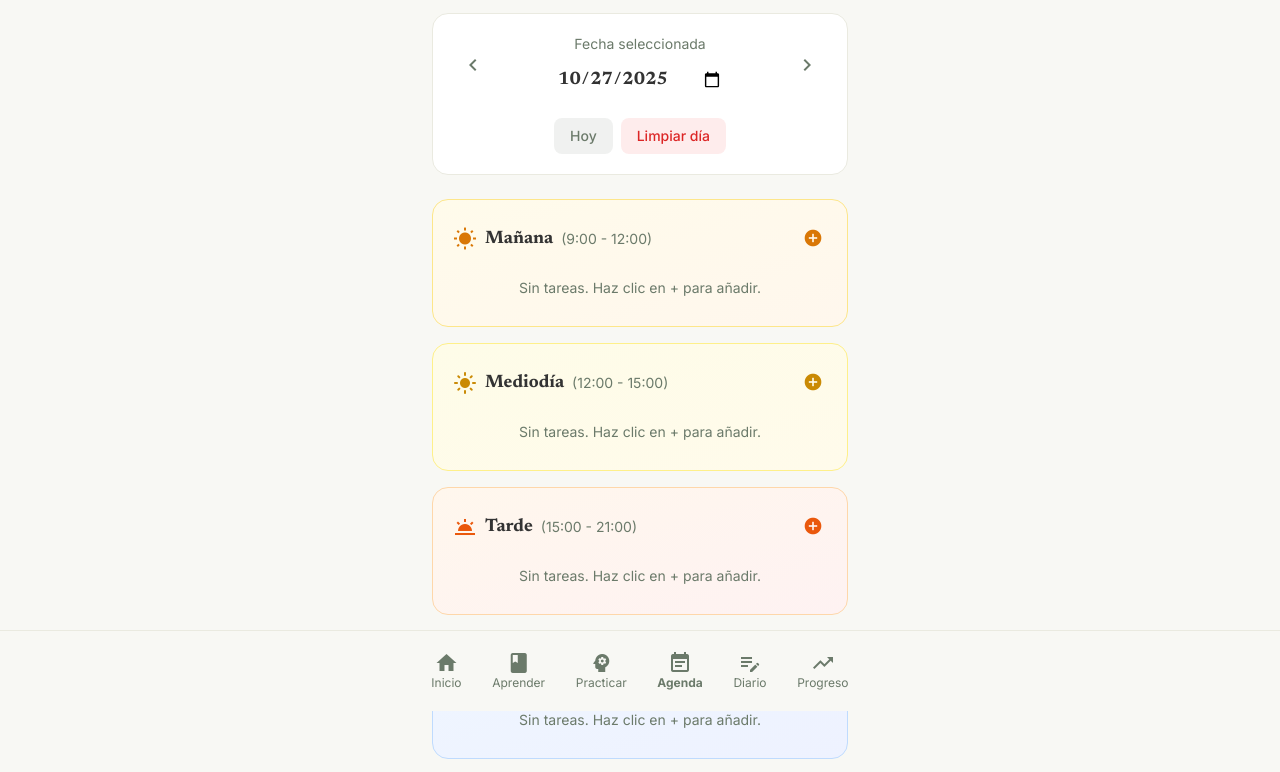
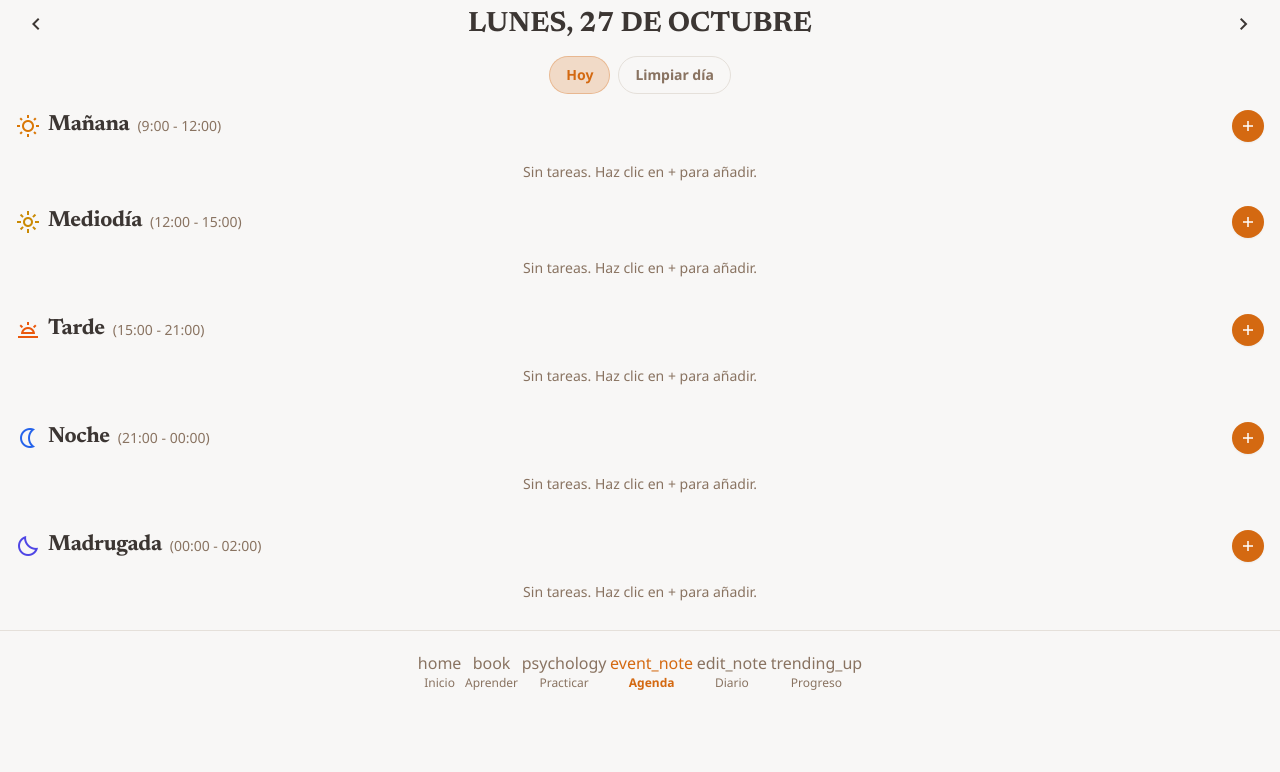
Before and after one commit to creditos2025ai-debug/estoicismo-digital, a plain HTML site: page agenda.html in a window 1280 px wide. Shown: the part 89-861 px from the top of the page. Drawn offline with nearby package versions, Linux system fonts and the light colour scheme.

Commit message:
Actualizar estilo de Agenda Diaria siguiendo diseÃ±o de Stitch

```diff
--- a/agenda.html
+++ b/agenda.html
@@ -4,33 +4,38 @@
 <meta charset="utf-8"/>
 <meta content="width=device-width, initial-scale=1.0" name="viewport"/>
 <title>Estoicismo Digital - Agenda Diaria</title>
-<link href="https://fonts.googleapis.com/icon?family=Material+Icons" rel="stylesheet"/>
-<script src="https://cdn.tailwindcss.com?plugins=forms,typography"></script>
-<link href="https://fonts.googleapis.com/css2?family=Newsreader:ital,opsz,wght@0,6..72,200..800;1,6..72,200..800&amp;family=Inter:wght@400;500;700&amp;display=swap" rel="stylesheet"/>
-<script>
+<script src="https://cdn.tailwindcss.com?plugins=forms,container-queries"></script>
+<link href="https://fonts.googleapis.com" rel="preconnect"/>
+<link crossorigin="" href="https://fonts.gstatic.com" rel="preconnect"/>
+<link href="https://fonts.googleapis.com/css2?family=Newsreader:ital,opsz,wght@0,6..72,200..800;1,6..72,200..800&amp;family=Noto+Sans:wght@400;700&amp;display=swap" rel="stylesheet"/>
+<link href="https://fonts.googleapis.com/css2?family=Material+Symbols+Outlined" rel="stylesheet"/>
+<script id="tailwind-config">
     tailwind.config = {
       darkMode: "class",
       theme: {
         extend: {
           colors: {
-            primary: "#6B7A6A",
-            "background-light": "#F8F8F4",
-            "background-dark": "#1A1A18",
-            "surface-light": "#FFFFFF",
-            "surface-dark": "#2C2C2A",
-            "text-light-primary": "#333333",
-            "text-dark-primary": "#E0E0DC",
-            "text-light-secondary": "#6B7A6A",
-            "text-dark-secondary": "#A3B8A2",
-            "border-light": "#EAEAE0",
-            "border-dark": "#3D3D3A",
+            primary: "#d46911",
+            "background-light": "#f8f7f6",
+            "background-dark": "#221810",
+            "text-light-primary": "#3C3633",
+            "text-dark-primary": "#f8f7f6",
+            "text-light-secondary": "#897361",
+            "text-dark-secondary": "#a5978b",
+            "card-light": "#ffffff",
+            "card-dark": "#2a1e14",
+            "border-light": "#e5e0da",
+            "border-dark": "#4a3c30",
           },
           fontFamily: {
             display: ["Newsreader", "serif"],
-            sans: ["Inter", "sans-serif"],
+            sans: ["Noto Sans", "sans-serif"],
           },
           borderRadius: {
-            DEFAULT: "0.75rem",
+            DEFAULT: "0.25rem",
+            lg: "0.5rem",
+            xl: "0.75rem",
+            full: "9999px"
           },
         },
       },
@@ -43,142 +48,147 @@
   </style>
 </head>
 <body class="bg-background-light dark:bg-background-dark font-sans">
-<div class="container mx-auto max-w-md p-4 pb-24">
-<header class="flex justify-between items-center mb-6 pt-4">
-<h1 class="text-4xl font-bold text-text-light-primary dark:text-text-dark-primary font-display">Agenda Diaria</h1>
-<button onclick="toggleDarkMode()" class="text-text-light-secondary dark:text-text-dark-secondary p-2 hover:bg-surface-light dark:hover:bg-surface-dark rounded-full transition-colors">
-<span class="material-icons" id="theme-icon">dark_mode</span>
-</button>
-</header>
-
-<!-- Selector de Fecha -->
-<section class="mb-6 bg-surface-light dark:bg-surface-dark p-5 rounded-2xl border border-border-light dark:border-border-dark">
-<div class="flex items-center justify-between mb-4">
-<button onclick="changeDay(-1)" class="p-2 hover:bg-background-light dark:hover:bg-background-dark rounded-lg transition-colors">
-<span class="material-icons text-text-light-secondary dark:text-text-dark-secondary">chevron_left</span>
-</button>
-<div class="flex flex-col items-center">
-<p class="text-sm text-text-light-secondary dark:text-text-dark-secondary mb-1">Fecha seleccionada</p>
-<input type="date" id="date-selector" class="text-lg font-bold text-text-light-primary dark:text-text-dark-primary bg-transparent border-none text-center cursor-pointer font-display" onchange="loadAgenda()">
+<div class="relative flex h-auto min-h-screen w-full flex-col bg-background-light dark:bg-background-dark group/design-root overflow-x-hidden" style='font-family: "Noto Sans", sans-serif;'>
+<!-- Top App Bar -->
+<div class="flex items-center bg-background-light dark:bg-background-dark p-4 pb-2 justify-between sticky top-0 z-10 border-b border-border-light dark:border-border-dark">
+<div class="text-text-light-primary dark:text-text-dark-primary flex size-12 shrink-0 items-center justify-start">
+<a href="index.html"><span class="material-symbols-outlined">arrow_back</span></a>
 </div>
-<button onclick="changeDay(1)" class="p-2 hover:bg-background-light dark:hover:bg-background-dark rounded-lg transition-colors">
-<span class="material-icons text-text-light-secondary dark:text-text-dark-secondary">chevron_right</span>
+<h2 class="text-text-light-primary dark:text-text-dark-primary text-lg font-bold leading-tight tracking-[-0.015em] font-display flex-1 text-center">Agenda Diaria</h2>
+<div class="flex w-12 items-center justify-end">
+<button onclick="toggleDarkMode()" class="flex max-w-[480px] cursor-pointer items-center justify-center overflow-hidden rounded-lg h-12 bg-transparent text-text-light-primary dark:text-text-dark-primary gap-2 text-base font-bold leading-normal tracking-[0.015em] min-w-0 p-0">
+<div class="text-text-light-primary dark:text-text-dark-primary">
+<span class="material-symbols-outlined" id="theme-icon">dark_mode</span>
+</div>
 </button>
 </div>
-<div class="flex justify-center gap-2">
-<button onclick="setToday()" class="px-4 py-2 bg-primary/10 dark:bg-primary/20 text-primary rounded-lg text-sm font-medium hover:bg-primary/20 dark:hover:bg-primary/30 transition-colors">
+</div>
+
+<!-- Headline Text (Date) -->
+<div class="flex items-center justify-between px-4 pt-5 pb-3">
+<button onclick="changeDay(-1)" class="flex items-center justify-center h-10 w-10 rounded-full text-text-light-primary dark:text-text-dark-primary bg-transparent hover:bg-card-light dark:hover:bg-card-dark transition-colors">
+<span class="material-symbols-outlined">chevron_left</span>
+</button>
+<h2 class="text-text-light-primary dark:text-text-dark-primary tracking-light text-[28px] font-bold leading-tight text-center font-display" id="date-display">MARTES, 16 DE JULIO</h2>
+<button onclick="changeDay(1)" class="flex items-center justify-center h-10 w-10 rounded-full text-text-light-primary dark:text-text-dark-primary bg-transparent hover:bg-card-light dark:hover:bg-card-dark transition-colors">
+<span class="material-symbols-outlined">chevron_right</span>
+</button>
+</div>
+<input type="date" id="date-selector" class="hidden" onchange="loadAgenda()">
+
+<div class="px-4 pb-4 flex gap-2 justify-center">
+<button onclick="setToday()" class="flex items-center justify-center py-2 px-4 rounded-full text-sm font-semibold transition-colors bg-primary/20 dark:bg-primary/30 text-primary border border-primary/30">
 Hoy
 </button>
-<button onclick="clearDay()" class="px-4 py-2 bg-red-500/10 dark:bg-red-500/20 text-red-600 dark:text-red-400 rounded-lg text-sm font-medium hover:bg-red-500/20 dark:hover:bg-red-500/30 transition-colors">
+<button onclick="clearDay()" class="flex items-center justify-center py-2 px-4 rounded-full text-sm font-semibold transition-colors bg-transparent text-text-light-secondary dark:text-text-dark-secondary border border-border-light dark:border-border-dark hover:bg-red-500/10">
 Limpiar día
 </button>
 </div>
-</section>
 
 <!-- Franjas Horarias -->
-<section class="space-y-4 mb-8">
+<div class="space-y-4 px-4 pb-24">
 <!-- Mañana 9:00 - 12:00 -->
-<div class="bg-gradient-to-br from-amber-50 to-orange-50 dark:from-amber-900/20 dark:to-orange-900/20 p-5 rounded-2xl border border-amber-200 dark:border-amber-800">
-<div class="flex items-center justify-between mb-3">
+<div>
+<div class="flex items-center justify-between pb-3">
 <div class="flex items-center gap-2">
-<span class="material-icons text-amber-600 dark:text-amber-400">wb_sunny</span>
-<h2 class="text-lg font-bold text-text-light-primary dark:text-text-dark-primary font-display">Mañana</h2>
-<span class="text-sm text-text-light-secondary dark:text-text-dark-secondary">(9:00 - 12:00)</span>
+<span class="material-symbols-outlined text-amber-600 dark:text-amber-500">wb_sunny</span>
+<h2 class="text-text-light-primary dark:text-text-dark-primary text-[22px] font-bold leading-tight tracking-[-0.015em] font-display">Mañana</h2>
+<span class="text-sm text-text-light-secondary dark:text-text-dark-secondary font-sans">(9:00 - 12:00)</span>
 </div>
-<button onclick="addTask('morning')" class="p-1 hover:bg-amber-100 dark:hover:bg-amber-900/50 rounded-lg transition-colors">
-<span class="material-icons text-amber-600 dark:text-amber-400 text-xl">add_circle</span>
+<button onclick="addTask('morning')" class="flex items-center justify-center h-8 w-8 bg-primary text-white rounded-full shadow-sm hover:bg-primary/90 transition-colors">
+<span class="material-symbols-outlined text-xl">add</span>
 </button>
 </div>
-<div id="morning-tasks" class="space-y-2">
+<div id="morning-tasks" class="space-y-3">
 <!-- Tasks will be loaded here -->
 </div>
 </div>
 
 <!-- Mediodía 12:00 - 15:00 -->
-<div class="bg-gradient-to-br from-yellow-50 to-amber-50 dark:from-yellow-900/20 dark:to-amber-900/20 p-5 rounded-2xl border border-yellow-200 dark:border-yellow-800">
-<div class="flex items-center justify-between mb-3">
+<div>
+<div class="flex items-center justify-between pb-3">
 <div class="flex items-center gap-2">
-<span class="material-icons text-yellow-600 dark:text-yellow-400">light_mode</span>
-<h2 class="text-lg font-bold text-text-light-primary dark:text-text-dark-primary font-display">Mediodía</h2>
-<span class="text-sm text-text-light-secondary dark:text-text-dark-secondary">(12:00 - 15:00)</span>
+<span class="material-symbols-outlined text-yellow-600 dark:text-yellow-500">light_mode</span>
+<h2 class="text-text-light-primary dark:text-text-dark-primary text-[22px] font-bold leading-tight tracking-[-0.015em] font-display">Mediodía</h2>
+<span class="text-sm text-text-light-secondary dark:text-text-dark-secondary font-sans">(12:00 - 15:00)</span>
 </div>
-<button onclick="addTask('noon')" class="p-1 hover:bg-yellow-100 dark:hover:bg-yellow-900/50 rounded-lg transition-colors">
-<span class="material-icons text-yellow-600 dark:text-yellow-400 text-xl">add_circle</span>
+<button onclick="addTask('noon')" class="flex items-center justify-center h-8 w-8 bg-primary text-white rounded-full shadow-sm hover:bg-primary/90 transition-colors">
+<span class="material-symbols-outlined text-xl">add</span>
 </button>
 </div>
-<div id="noon-tasks" class="space-y-2">
+<div id="noon-tasks" class="space-y-3">
 <!-- Tasks will be loaded here -->
 </div>
 </div>
 
 <!-- Tarde 15:00 - 21:00 -->
-<div class="bg-gradient-to-br from-orange-50 to-red-50 dark:from-orange-900/20 dark:to-red-900/20 p-5 rounded-2xl border border-orange-200 dark:border-orange-800">
-<div class="flex items-center justify-between mb-3">
+<div>
+<div class="flex items-center justify-between pb-3 pt-3">
 <div class="flex items-center gap-2">
-<span class="material-icons text-orange-600 dark:text-orange-400">wb_twilight</span>
-<h2 class="text-lg font-bold text-text-light-primary dark:text-text-dark-primary font-display">Tarde</h2>
-<span class="text-sm text-text-light-secondary dark:text-text-dark-secondary">(15:00 - 21:00)</span>
+<span class="material-symbols-outlined text-orange-600 dark:text-orange-500">wb_twilight</span>
+<h2 class="text-text-light-primary dark:text-text-dark-primary text-[22px] font-bold leading-tight tracking-[-0.015em] font-display">Tarde</h2>
+<span class="text-sm text-text-light-secondary dark:text-text-dark-secondary font-sans">(15:00 - 21:00)</span>
 </div>
-<button onclick="addTask('afternoon')" class="p-1 hover:bg-orange-100 dark:hover:bg-orange-900/50 rounded-lg transition-colors">
-<span class="material-icons text-orange-600 dark:text-orange-400 text-xl">add_circle</span>
+<button onclick="addTask('afternoon')" class="flex items-center justify-center h-8 w-8 bg-primary text-white rounded-full shadow-sm hover:bg-primary/90 transition-colors">
+<span class="material-symbols-outlined text-xl">add</span>
 </button>
 </div>
-<div id="afternoon-tasks" class="space-y-2">
+<div id="afternoon-tasks" class="space-y-3">
 <!-- Tasks will be loaded here -->
 </div>
 </div>
 
 <!-- Noche 21:00 - 00:00 -->
-<div class="bg-gradient-to-br from-blue-50 to-indigo-50 dark:from-blue-900/20 dark:to-indigo-900/20 p-5 rounded-2xl border border-blue-200 dark:border-blue-800">
-<div class="flex items-center justify-between mb-3">
+<div>
+<div class="flex items-center justify-between pb-3 pt-3">
 <div class="flex items-center gap-2">
-<span class="material-icons text-blue-600 dark:text-blue-400">nightlight</span>
-<h2 class="text-lg font-bold text-text-light-primary dark:text-text-dark-primary font-display">Noche</h2>
-<span class="text-sm text-text-light-secondary dark:text-text-dark-secondary">(21:00 - 00:00)</span>
+<span class="material-symbols-outlined text-blue-600 dark:text-blue-500">nightlight</span>
+<h2 class="text-text-light-primary dark:text-text-dark-primary text-[22px] font-bold leading-tight tracking-[-0.015em] font-display">Noche</h2>
+<span class="text-sm text-text-light-secondary dark:text-text-dark-secondary font-sans">(21:00 - 00:00)</span>
 </div>
-<button onclick="addTask('night')" class="p-1 hover:bg-blue-100 dark:hover:bg-blue-900/50 rounded-lg transition-colors">
-<span class="material-icons text-blue-600 dark:text-blue-400 text-xl">add_circle</span>
+<button onclick="addTask('night')" class="flex items-center justify-center h-8 w-8 bg-primary text-white rounded-full shadow-sm hover:bg-primary/90 transition-colors">
+<span class="material-symbols-outlined text-xl">add</span>
 </button>
 </div>
-<div id="night-tasks" class="space-y-2">
+<div id="night-tasks" class="space-y-3">
 <!-- Tasks will be loaded here -->
 </div>
 </div>
 
 <!-- Madrugada 00:00 - 02:00 -->
-<div class="bg-gradient-to-br from-indigo-50 to-purple-50 dark:from-indigo-900/20 dark:to-purple-900/20 p-5 rounded-2xl border border-indigo-200 dark:border-indigo-800">
-<div class="flex items-center justify-between mb-3">
+<div>
+<div class="flex items-center justify-between pb-3 pt-3">
 <div class="flex items-center gap-2">
-<span class="material-icons text-indigo-600 dark:text-indigo-400">dark_mode</span>
-<h2 class="text-lg font-bold text-text-light-primary dark:text-text-dark-primary font-display">Madrugada</h2>
-<span class="text-sm text-text-light-secondary dark:text-text-dark-secondary">(00:00 - 02:00)</span>
+<span class="material-symbols-outlined text-indigo-600 dark:text-indigo-500">bedtime</span>
+<h2 class="text-text-light-primary dark:text-text-dark-primary text-[22px] font-bold leading-tight tracking-[-0.015em] font-display">Madrugada</h2>
+<span class="text-sm text-text-light-secondary dark:text-text-dark-secondary font-sans">(00:00 - 02:00)</span>
 </div>
-<button onclick="addTask('latenight')" class="p-1 hover:bg-indigo-100 dark:hover:bg-indigo-900/50 rounded-lg transition-colors">
-<span class="material-icons text-indigo-600 dark:text-indigo-400 text-xl">add_circle</span>
+<button onclick="addTask('latenight')" class="flex items-center justify-center h-8 w-8 bg-primary text-white rounded-full shadow-sm hover:bg-primary/90 transition-colors">
+<span class="material-symbols-outlined text-xl">add</span>
 </button>
 </div>
-<div id="latenight-tasks" class="space-y-2">
+<div id="latenight-tasks" class="space-y-3">
 <!-- Tasks will be loaded here -->
 </div>
 </div>
 
 <!-- Descanso 02:00 - 09:00 -->
-<div class="bg-gradient-to-br from-purple-50 to-pink-50 dark:from-purple-900/20 dark:to-pink-900/20 p-5 rounded-2xl border border-purple-200 dark:border-purple-800">
-<div class="flex items-center justify-between mb-3">
+<div>
+<div class="flex items-center justify-between pb-3 pt-3">
 <div class="flex items-center gap-2">
-<span class="material-icons text-purple-600 dark:text-purple-400">hotel</span>
-<h2 class="text-lg font-bold text-text-light-primary dark:text-text-dark-primary font-display">Descanso</h2>
-<span class="text-sm text-text-light-secondary dark:text-text-dark-secondary">(02:00 - 09:00)</span>
+<span class="material-symbols-outlined text-purple-600 dark:text-purple-500">hotel</span>
+<h2 class="text-text-light-primary dark:text-text-dark-primary text-[22px] font-bold leading-tight tracking-[-0.015em] font-display">Descanso</h2>
+<span class="text-sm text-text-light-secondary dark:text-text-dark-secondary font-sans">(02:00 - 09:00)</span>
 </div>
-<button onclick="addTask('rest')" class="p-1 hover:bg-purple-100 dark:hover:bg-purple-900/50 rounded-lg transition-colors">
-<span class="material-icons text-purple-600 dark:text-purple-400 text-xl">add_circle</span>
+<button onclick="addTask('rest')" class="flex items-center justify-center h-8 w-8 bg-primary text-white rounded-full shadow-sm hover:bg-primary/90 transition-colors">
+<span class="material-symbols-outlined text-xl">add</span>
 </button>
 </div>
-<div id="rest-tasks" class="space-y-2">
+<div id="rest-tasks" class="space-y-3">
 <!-- Tasks will be loaded here -->
 </div>
 </div>
-</section>
+</div>
 
 </div>
 
@@ -236,11 +246,25 @@ function changeDay(days) {
 function updateDateSelector() {
   const dateInput = document.getElementById('date-selector');
   dateInput.value = currentDate.toISOString().split('T')[0];
+
+  // Update display date
+  const dateDisplay = document.getElementById('date-display');
+  const days = ['DOMINGO', 'LUNES', 'MARTES', 'MIÉRCOLES', 'JUEVES', 'VIERNES', 'SÁBADO'];
+  const months = ['ENERO', 'FEBRERO', 'MARZO', 'ABRIL', 'MAYO', 'JUNIO', 'JULIO', 'AGOSTO', 'SEPTIEMBRE', 'OCTUBRE', 'NOVIEMBRE', 'DICIEMBRE'];
+
+  const dayName = days[currentDate.getDay()];
+  const dayNum = currentDate.getDate();
+  const monthName = months[currentDate.getMonth()];
+
+  dateDisplay.textContent = `${dayName}, ${dayNum} DE ${monthName}`;
 }
 
 function loadAgenda() {
   const dateInput = document.getElementById('date-selector');
   currentDate = new Date(dateInput.value + 'T12:00:00');
+
+  // Update display date
+  updateDateSelector();
 
   const dateKey = dateInput.value;
   const agendas = JSON.parse(localStorage.getItem('dailyAgendas') || '{}');
@@ -264,7 +288,7 @@ function renderTasks(period, tasks) {
 
   if (tasks.length === 0) {
     container.innerHTML = `
-      <p class="text-sm text-text-light-secondary dark:text-text-dark-secondary text-center py-2">
+      <p class="text-sm text-text-light-secondary dark:text-text-dark-secondary text-center py-2 font-sans">
         Sin tareas. Haz clic en + para añadir.
       </p>
     `;
@@ -272,26 +296,30 @@ function renderTasks(period, tasks) {
   }
 
   container.innerHTML = tasks.map((task, index) => `
-    <div class="bg-white dark:bg-surface-dark p-3 rounded-lg border border-border-light dark:border-border-dark flex items-center gap-3 group">
+    <div class="flex items-center justify-between p-4 rounded-xl bg-card-light dark:bg-card-dark border border-border-light dark:border-border-dark shadow-sm group">
+      <div class="flex items-center gap-4 flex-1">
+        <div class="text-text-light-primary dark:text-text-dark-primary">
           <input type="checkbox"
                  ${task.completed ? 'checked' : ''}
                  onchange="toggleTask('${period}', ${index})"
-             class="w-5 h-5 rounded text-primary focus:ring-primary">
+                 class="w-5 h-5 rounded text-primary focus:ring-primary cursor-pointer">
+        </div>
         <div class="flex-1">
           <div class="flex items-center gap-2">
             <input type="time"
                    value="${task.time}"
                    onchange="updateTaskTime('${period}', ${index}, this.value)"
-                 class="text-sm font-medium text-text-light-secondary dark:text-text-dark-secondary bg-transparent border-none p-0 w-16">
+                   class="text-sm font-medium text-text-light-secondary dark:text-text-dark-secondary bg-transparent border-none p-0 w-16 cursor-pointer font-sans">
             <input type="text"
                    value="${task.task}"
                    onchange="updateTaskText('${period}', ${index}, this.value)"
                    placeholder="Escribe tu tarea..."
-                 class="flex-1 text-sm text-text-light-primary dark:text-text-dark-primary bg-transparent border-none p-0 ${task.completed ? 'line-through opacity-60' : ''}">
+                   class="flex-1 text-base font-bold text-text-light-primary dark:text-text-dark-primary bg-transparent border-none p-0 font-sans ${task.completed ? 'line-through opacity-60' : ''}">
           </div>
         </div>
-      <button onclick="deleteTask('${period}', ${index})" class="opacity-0 group-hover:opacity-100 transition-opacity p-1 hover:bg-red-50 dark:hover:bg-red-900/20 rounded">
-        <span class="material-icons text-red-500 text-lg">delete</span>
+      </div>
+      <button onclick="deleteTask('${period}', ${index})" class="flex items-center justify-center h-10 w-10 rounded-full text-red-500 bg-transparent hover:bg-red-50 dark:hover:bg-red-900/20 transition-colors opacity-0 group-hover:opacity-100">
+        <span class="material-symbols-outlined">delete</span>
       </button>
     </div>
   `).join('');
```
Lines whose indentation alone changed are shown as unchanged.
